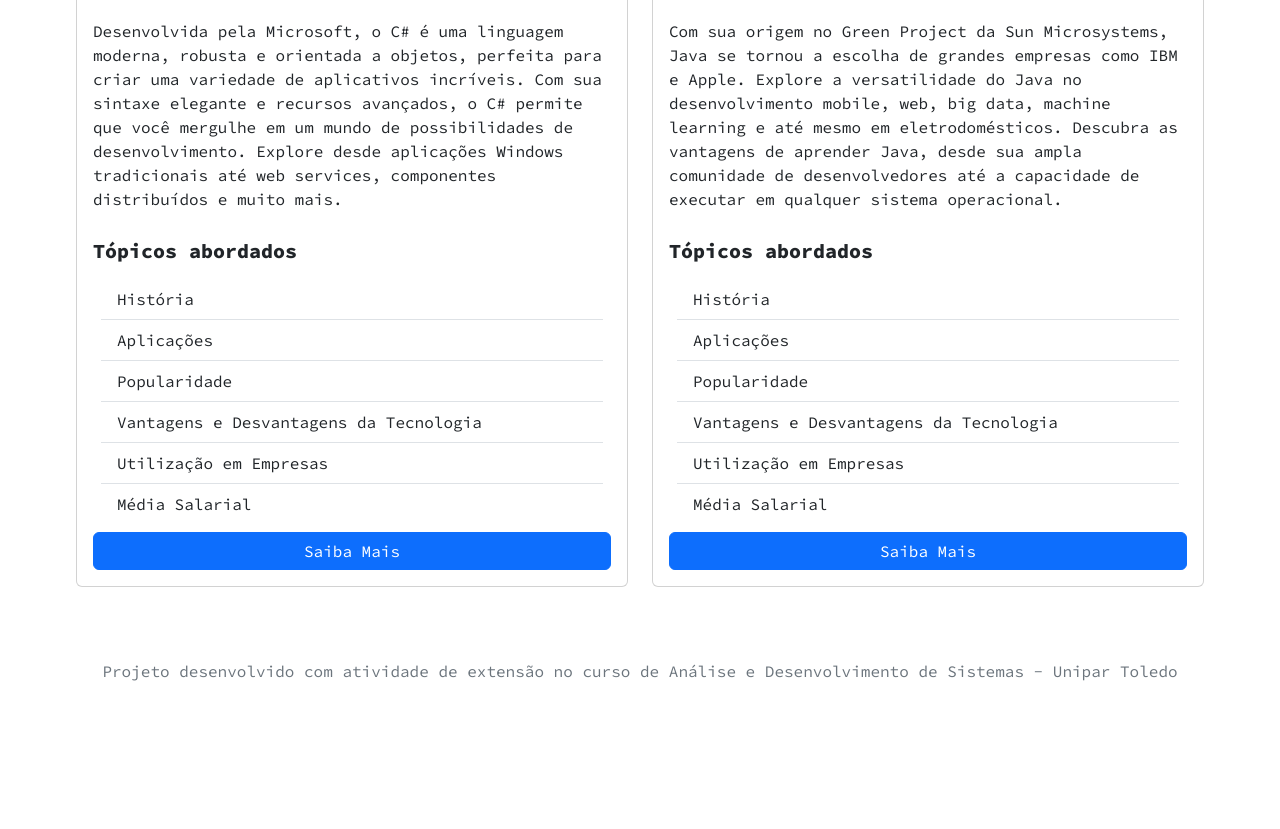
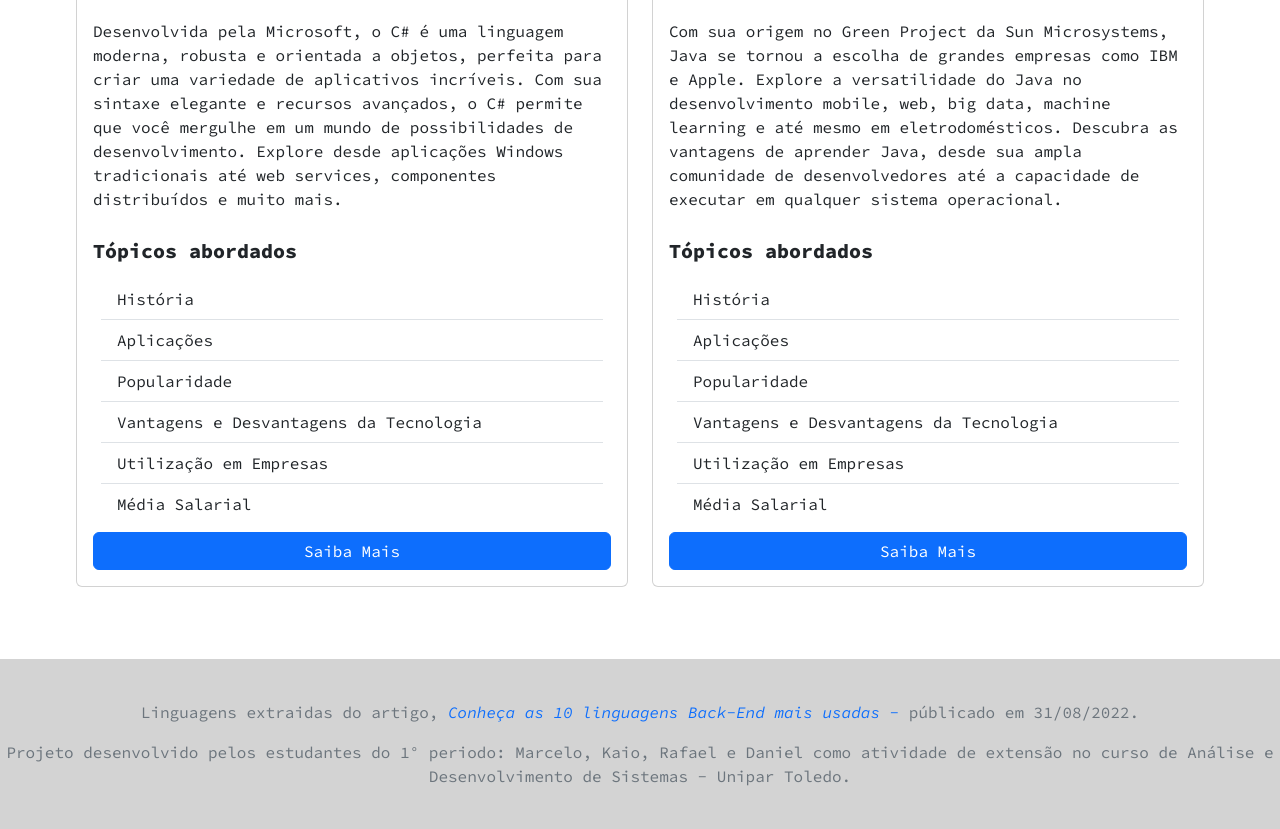
Before and after one commit to MarceloGdes/TrabalhoPacex1sem, a plain HTML site: page index.html in a window 1280 px wide. Shown: the part 1661-2490 px from the top of the page. Before the commit the page ends 2360 px from the top, so only its background shows below. Drawn offline with nearby package versions, Linux system fonts and the light colour scheme.

Commit message:
Alterações 1

```diff
--- a/index.html
+++ b/index.html
@@ -214,7 +214,7 @@
 
 
         <div class="modal fade" id="js_modal" tabindex="-1" aria-labelledby="js_modal_label" aria-hidden="true">
-            <div class="modal-dialog modal-dialog-scrollable modal-dialog-centered modal-fullscreen-xxl-down">
+            <div class="modal-dialog modal-dialog-scrollable modal-dialog-centered modal-xl modal-fullscreen">
                 <div class="modal-content">
                     <div class="modal-header">
                         <h1 class="modal-title fs-5" id="js_modal_label">JavaScript</h1>
@@ -410,7 +410,7 @@
             </div>
         </div>
         <div class="modal fade" id="jv_modal" tabindex="-1" aria-labelledby="jv_modal_label" aria-hidden="true">
-            <div class="modal-dialog modal-dialog-scrollable modal-dialog-centered modal-fullscreen-xxl-down">
+            <div class="modal-dialog modal-dialog-scrollable modal-dialog-centered modal-xl modal-fullscreen">
                 <div class="modal-content">
                     <div class="modal-header">
                         <h1 class="modal-title fs-5" id="jv_modal_label">Java</h1>
@@ -649,7 +649,7 @@
             </div>
         </div>
         <div class="modal fade" id="py_modal" tabindex="-1" aria-labelledby="py_modal_label" aria-hidden="true">
-            <div class="modal-dialog modal-dialog-scrollable modal-dialog-centered modal-fullscreen-xxl-down">
+            <div class="modal-dialog modal-dialog-scrollable modal-dialog-centered modal-xl modal-fullscreen">
                 <div class="modal-content">
                     <div class="modal-header">
                         <h1 class="modal-title fs-5" id="py_modal_label">Python</h1>
@@ -954,7 +954,7 @@
             </div>
         </div>
         <div class="modal fade" id="csharp_modal" tabindex="-1" aria-labelledby="csharp_modal_label" aria-hidden="true">
-            <div class="modal-dialog modal-dialog-scrollable modal-dialog-centered modal-fullscreen-xxl-down">
+            <div class="modal-dialog modal-dialog-scrollable modal-dialog-centered modal-xl modal-fullscreen">
                 <div class="modal-content">
                     <div class="modal-header">
                         <h1 class="modal-title fs-5" id="csharp_modal_label">C#</h1>
@@ -1127,9 +1127,16 @@
             </div>
         </div>
 
-        <footer>
-            <p class="text-center text-secondary">Projeto desenvolvido com atividade de extensão no curso de Análise e
-                Desenvolvimento de Sistemas - Unipar Toledo</p>
+
+
+        <footer class="rodape">
+            <div >
+                <p class="text-center text-secondary">Linguagens extraidas do artigo, <cite><a target="_blank"
+                    href=" https://blog.xpeducacao.com.br/linguagens-back-end-2/"> Conheça as 10 linguagens Back-End mais usadas - </a></cite>públicado em 31/08/2022.</p>
+            </div>
+            <p class="text-center text-secondary mb-0">Projeto desenvolvido pelos estudantes do 1° periodo:  Marcelo, Kaio, Rafael e Daniel como atividade de extensão no curso de Análise e
+                Desenvolvimento de Sistemas - Unipar Toledo.</p>
+
         </footer>
 
 
--- a/styles/style.css
+++ b/styles/style.css
@@ -50,7 +50,17 @@
     text-decoration: underline;
 }
 
-@media (max-width: 1200px) {
+.rodape {
+    flex-direction: column;
+    display: flex;
+    justify-content: center;
+    height: 170px   ;
+    margin-bottom: 0;
+    background-color: lightgrey;
+}
+
+
+@media (min-width: 1200px) {
     nav {
         max-width: 70%;
     }
```
